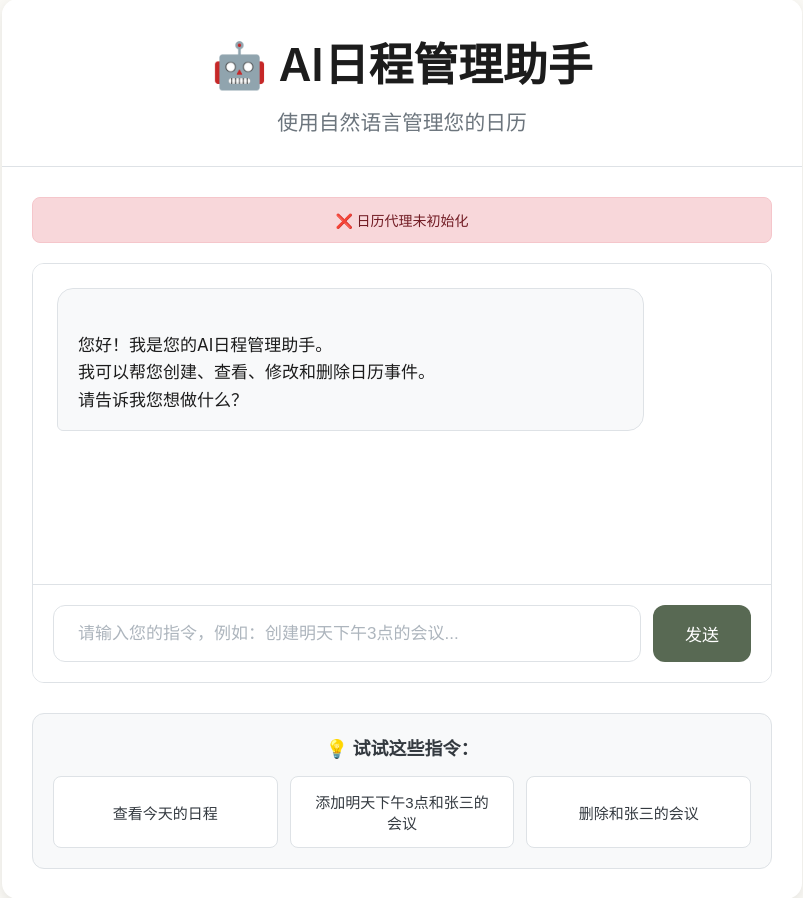
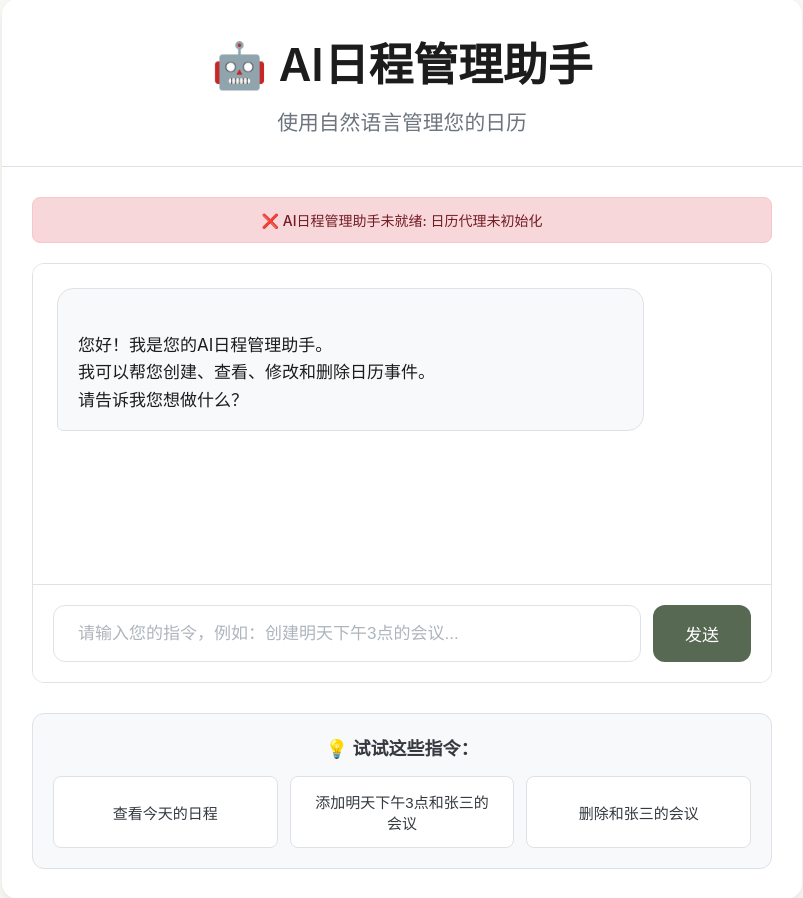
Before and after one commit to zwrong/Calendar-Agent, a Flask app: page / in a window 1280 px wide. Shown: the part 21-919 px from the top of the page, without its empty margins (238-1041 px from the left). Run offline with Flask 3, Linux system fonts and the light colour scheme.

Commit message:
Update documentation and UI text
- Add Anaconda setup instructions to README
- Change "日历代理" to "AI日程管理助手" in UI
- Improve user experience and documentation clarity

🤖 Generated with [Claude Code](https://claude.ai/code)

Co-Authored-By: Claude <noreply@anthropic.com>

```diff
--- a/templates/index.html
+++ b/templates/index.html
@@ -284,7 +284,7 @@
 
         <div class="content">
             <div class="status" id="status">
-                正在初始化日历代理...
+                正在初始化AI日程管理助手...
             </div>
 
             <div class="chat-container">
@@ -334,7 +334,7 @@
                 const calendarSelect = document.getElementById('calendarSelect');
 
                 if (data.success) {
-                    statusElement.textContent = '✅ 日历代理已就绪';
+                    statusElement.textContent = '✅ AI日程管理助手已就绪';
                     statusElement.className = 'status ready';
 
                     // Load calendars into selector
@@ -356,7 +356,7 @@
                         calendarSelector.style.display = 'flex';
                     }
                 } else {
-                    statusElement.textContent = '❌ ' + data.message;
+                    statusElement.textContent = '❌ AI日程管理助手未就绪: ' + data.message;
                     statusElement.className = 'status error';
                 }
             })
```
Also changed, not shown: README.md.
